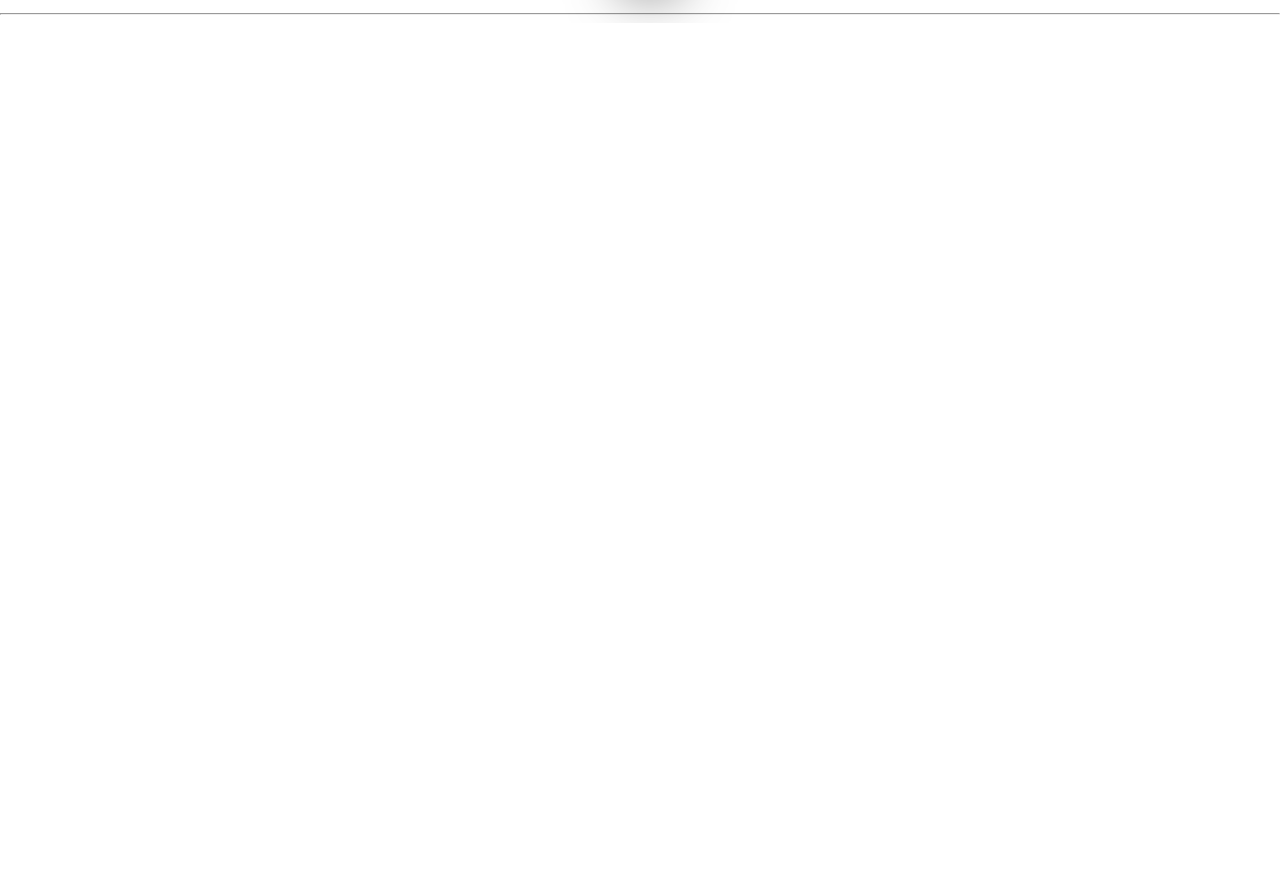
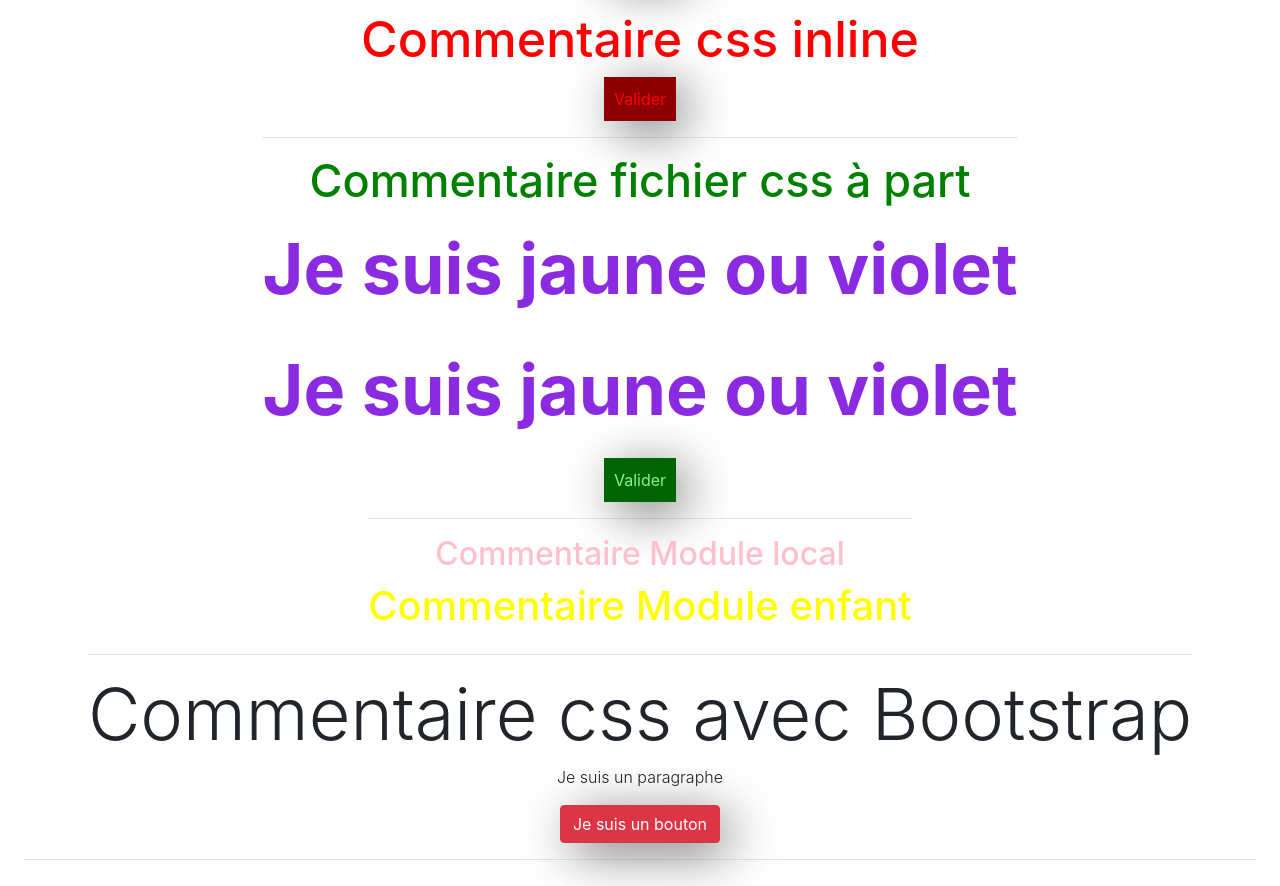
Before and after one commit to wendybaque/Cars-App-Udemy, a React (Create React App) app: page / in a window 1280 px wide. Shown: the part 1900-2786 px from the top of the page. Before the commit the page ends 1923 px from the top, so only its background shows below. Built offline with nearby package versions, Linux system fonts and the light colour scheme.

Commit message:
Vidéo 44 Style avec React, Bootstrap et Styled Components

```diff
--- a/src/App.js
+++ b/src/App.js
@@ -67,7 +67,7 @@ changeViaInput = (e) => {
         <hr />
         <Result />
         <hr />
-        <Form />
+        <Form head={false}/>
         <hr />
       </div>
     );
--- a/src/components/Form.jsx
+++ b/src/components/Form.jsx
@@ -1,5 +1,32 @@
 import React, {Component} from "react";
 import CarImg from "./CarImg";
+import MyHeaderOne from "../components/myHeaderOne";
+
+import "../components/form.css";
+// import de Bootstrap :
+import styles from "./myCss.module.css";
+// import de Styled Components :
+import styled from "styled-components"
+
+// Coloration avec extension Styled-Component de Julien Poissonier :
+// La const déclarée doit toujours commencer avec une majuscule
+const Titre = styled.h4 `
+color: orange;
+font-size: 60px;
+`
+
+const Bouton = styled.button `
+background-color: aliceblue;
+color: red;
+padding: 7px 9px;
+`
+
+const Paragraphe = styled.p `
+color: palevioletred;
+font-weight: bold;
+`
+
+const titleRed = {fontSize:"50px", color: "red"}
 
 class Form extends Component {
     state = {
@@ -29,6 +56,9 @@ class Form extends Component {
 
 
 render(){
+
+    const myStyle = this.props.head ? ('yellow') : ('violet');
+
     return(
      <div>
         <CarImg color="red" height="400"/>
@@ -53,6 +83,49 @@ render(){
                 <textarea value={this.state.comment} onChange={this.handleComment}></textarea>
             </div>
             <button type="submit">Valider !</button>
+
+
+            {/* CSS INLINE : c'est comme un objet, donc on peut le déclarer à l'intérieur de la classe dans une const */}
+            <div>
+            <hr />
+                <h1 style={titleRed}>Commentaire css inline</h1>
+                <button style={{color:"red", backgroundColor:"darkred"}}>Valider</button>
+            </div>
+
+            {/* CSS DANS UN FICHIER A PART (form.css) : c'est comme un objet, donc on peut le déclarer à l'intérieur de la classe dans une const */}
+            <div>
+            <hr />
+                <h1 className="titleGreen">Commentaire fichier css à part</h1>
+                {/* Ajout de 2 classes (1 depuis le app.js + 1 depuis le css --> ne pas oublier l'espace ou backticks !) */}
+                <p className={myStyle + ' bigFont'}>Je suis jaune ou violet</p>
+                {/* Même chose que : */}
+                <p className={`${myStyle} bigFont`}>Je suis jaune ou violet</p>
+                <button className="buttonGreen">Valider</button>
+            </div>
+
+            {/* CSS DEPUIS LES MODULES ET UN AUTRE COMPOSANT (avec un nouveau fichier css myCss.module.css)*/}
+            {/* Les modules ne s'appliquent qu'au fichier dans lequel ils sont importés vs le css fonctionne partout --> permet de mieux cibler le composant à styliser sans impacter ses enfants.  */}
+            <div>
+                <hr />
+                <h2 className={styles.pink}>Commentaire Module local</h2>
+                <MyHeaderOne />
+            </div>
+
+            {/* CSS avec Bootstrap : installer le pakage + importer le bon fichier dans index.js. */}
+            <div>
+                <hr />
+                <h3 className="display-3">Commentaire css avec Bootstrap</h3>
+                <p className="font-weight-light">Je suis un paragraphe</p>
+                <button className="btn btn-danger">Je suis un bouton</button>
+            </div>
+
+            {/* CSS avec Styled Components : évite les effets de bord, n'importe le style que si et seulement si on en a besoin. */}
+            <div>
+                <hr />
+                <Titre>Commentaire css avec Styled Components</Titre>
+                <Paragraphe>Je suis un paragraphe</Paragraphe>
+                <Bouton>Je suis un bouton</Bouton>
+            </div>
         </form>
     </div>
         )
--- /dev/null
+++ b/src/components/form.css
@@ -0,0 +1,22 @@
+.titleGreen {
+    color:green;
+    font-size:45px;
+}
+
+.buttonGreen {
+    color:lightgreen;
+    background-color: darkgreen;
+}
+
+.yellow {
+    color: yellow;
+}
+
+.violet {
+    color: blueviolet;
+}
+
+.bigFont {
+    font-size: 70px;
+    font-weight: bold;
+}
--- /dev/null
+++ b/src/components/myCss.module.css
@@ -0,0 +1,3 @@
+.pink {
+    color: pink;
+}
--- /dev/null
+++ b/src/components/myHeaderOne.jsx
@@ -0,0 +1,7 @@
+import React from "react";
+
+const MyHead = () => {
+    return <h1 className="yellow">Commentaire Module enfant</h1>
+}
+
+export default MyHead;
--- a/src/index.js
+++ b/src/index.js
@@ -1,15 +1,11 @@
 import ReactDOM from 'react-dom/client';
+import App from './App';
+
 import './index.css';
-import App from './App';
-import reportWebVitals from './reportWebVitals';
+import 'bootstrap/dist/css/bootstrap.min.css';
 
 const root = ReactDOM.createRoot(document.getElementById('root'));
 console.log(root);
 root.render(
     <App />
 );
-
-// If you want to start measuring performance in your app, pass a function
-// to log results (for example: reportWebVitals(console.log))
-// or send to an analytics endpoint. Learn more: https://bit.ly/CRA-vitals
-reportWebVitals();
```
